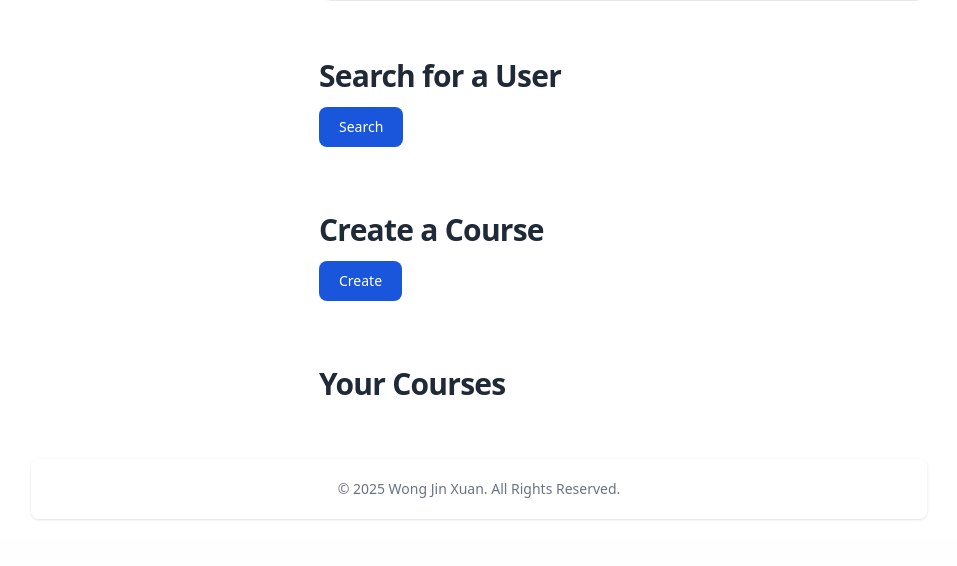
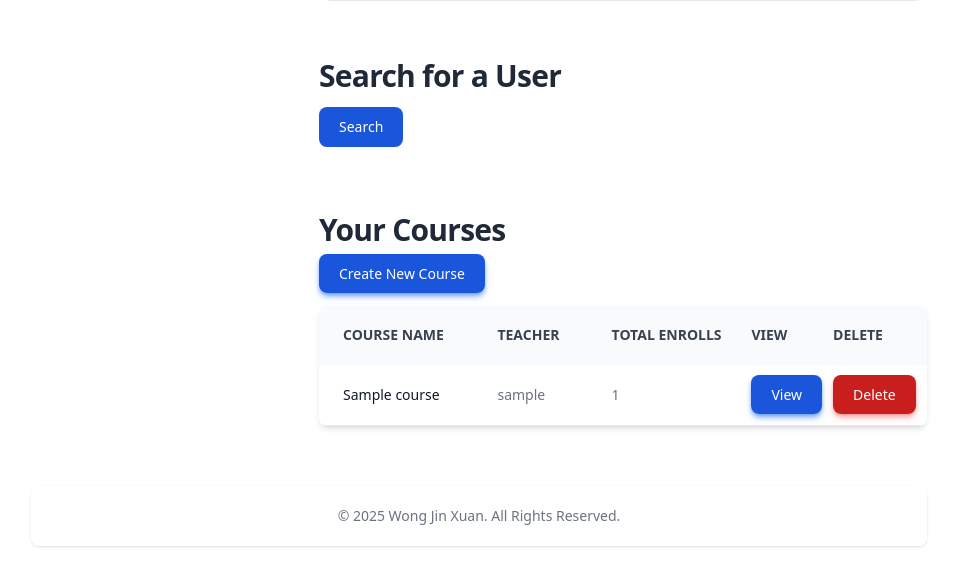
Before and after one commit to Jx1126/awd-final, a Django app: template elearning/users/templates/users/teacher_homepage.html in a window 1280 px wide. Shown: the part 956-1522 px from the top of the page, without its empty margins (161-1118 px from the left). Before the commit the page ends 1476 px from the top, so only its background shows below. Run offline with Django 5.2, Linux system fonts and the light colour scheme; the template is opened without the code that fills it: values that come from a table or form of the project are taken from there, others are empty; tables that the repository leaves empty hold one stand-in row (values such as "Sample post"); style sheets or scripts are compiled from the project's sources; some libraries are stand-ins or nearby versions.

Commit message:
feat(course): add course creation function for teachers
- Teachers can now see all courses they created on their homepage.
- View, edit, and delete function not implemented yet.

```diff
--- a/elearning/courses/forms.py
+++ b/elearning/courses/forms.py
@@ -4,4 +4,4 @@ from .models import Course
 class CourseForm(forms.ModelForm):
   class Meta:
     model = Course
-    field = ['course_title', 'course_description']
+    fields = ['course_title', 'course_description']
--- /dev/null
+++ b/elearning/courses/urls.py
@@ -0,0 +1,8 @@
+from django.contrib import admin
+from django.urls import path
+from django.contrib.auth.decorators import login_required
+from courses import views as courses_views
+
+urlpatterns = [
+    path('create/', login_required(login_url='user/login/')(courses_views.create_course), name='create_course'),
+]
--- a/elearning/elearning/urls.py
+++ b/elearning/elearning/urls.py
@@ -8,4 +8,5 @@ urlpatterns = [
     path('admin/', admin.site.urls),
     path('', homepage, name='homepage'),
     path('user/', include('users.urls')),
+    path('user/course/', include('courses.urls')),
 ]
--- a/elearning/users/templates/users/student_homepage.html
+++ b/elearning/users/templates/users/student_homepage.html
@@ -65,7 +65,7 @@
                   {% endfor %}
                 </ol>
               {% else %}
-                <p class="text-gray-500">No status updates yet.</p>
+                <p class="text-gray-500 mb-8">No status updates yet.</p>
               {% endif %}
               <div id="update_status">
                 <div class="w-full sm:min-w-md p-4 bg-white border border-gray-200 rounded-lg shadow-sm sm:p-6 md:p-8">
--- a/elearning/users/templates/users/teacher_homepage.html
+++ b/elearning/users/templates/users/teacher_homepage.html
@@ -63,7 +63,7 @@
                   {% endfor %}
                 </ol>
               {% else %}
-                <p class="text-gray-500">No status updates yet.</p>
+                <p class="text-gray-500 mb-8">No status updates yet.</p>
               {% endif %}
               <div id="update_status">
                 <div class="w-full sm:min-w-md p-4 bg-white border border-gray-200 rounded-lg shadow-sm sm:p-6 md:p-8">
@@ -98,15 +98,63 @@
         <button type="button" class="text-white bg-blue-700 hover:bg-blue-800 focus:ring-4 focus:ring-blue-300 font-medium rounded-lg text-sm px-5 py-2.5 me-2 mb-2 focus:outline-none hover:cursor-pointer ease-in-out">Search</button>
       </section>
 
-      {% comment %} Create courses section {% endcomment %}
-      <section class="mb-15">
-        <h2 class="mb-4 text-xl font-extrabold leading-none tracking-tight text-gray-800 md:text-2xl lg:text-3xl">Create a Course</h2>
-        <button type="button" class="text-white bg-blue-700 hover:bg-blue-800 focus:ring-4 focus:ring-blue-300 font-medium rounded-lg text-sm px-5 py-2.5 me-2 mb-2 focus:outline-none hover:cursor-pointer ease-in-out">Create</button>
-      </section>
-
-      {% comment %} Teacher's courses section {% endcomment %}
+      {% comment %} Courses section {% endcomment %}
       <section class="mb-15">
         <h2 class="mb-4 text-xl font-extrabold leading-none tracking-tight text-gray-800 md:text-2xl lg:text-3xl">Your Courses</h2>
+        <a href="/user/course/create/" class="text-white bg-blue-700 hover:bg-blue-800 focus:ring-4 focus:ring-blue-300 font-medium shadow-md shadow-blue-500/70 transition rounded-lg text-sm px-5 py-2.5 me-2 mb-4 focus:outline-none hover:cursor-pointer ease-in-out">
+          Create New Course
+        </a>
+
+        <div class="relative overflow-x-auto shadow-md mt-5 sm:rounded-lg">
+          <table class="w-full text-sm text-left rtl:text-right text-gray-500">
+            <thead class="text-sm text-gray-700 uppercase bg-gray-50">
+              <tr>
+                <th scope="col" class="px-6 py-5">
+                  Course Name
+                </th>
+                <th scope="col" class="px-6 py-5">
+                  Teacher
+                </th>
+                <th scope="col" class="px-6 py-5">
+                  Total Enrolls
+                </th>
+                <th scope="col" class="py-5">
+                  View
+                </th>
+                <th scope="col" class="py-5">
+                  Delete
+                </th>
+              </tr>
+            </thead>
+            <tbody>
+              {% if teacher_courses %}
+                {% for course in teacher_courses %}
+                  <tr class="odd:bg-white even:bg-gray-50 border-b border-gray-200">
+                    <th scope="row" class="px-6 py-5 font-medium text-gray-900 whitespace-nowrap">
+                      {{ course.course_title }}
+                    </th>
+                    <td class="px-6 py-5">
+                      {{ course.created_by.user.username }}
+                    </td>
+                    <td class="px-6 py-5">
+                      {{ course.enrolled_students.count }}
+                    </td>
+                    <td class="py-5">
+                      <a href="#" class="text-white bg-blue-700 hover:bg-blue-800 focus:ring-4 focus:ring-blue-300 font-medium shadow-md shadow-blue-500/70 transition rounded-lg text-sm px-5 py-2.5 me-2 mb-2 focus:outline-none hover:cursor-pointer ease-in-out">View</a>
+                    </td>
+                    <td class="py-5">
+                      <a href="#" class="text-white bg-red-700 hover:bg-red-800 focus:ring-4 focus:ring-red-300 font-medium shadow-md shadow-red-500/50 transition rounded-lg text-sm px-5 py-2.5 me-2 mb-2 focus:outline-none hover:cursor-pointer ease-in-out">Delete</a>
+                    </td>
+                  </tr>
+                {% endfor %}
+              {% else %}
+                <tr>
+                  <td colspan="5" class="text-center py-5">No courses created yet.</td>
+                </tr>
+              {% endif %}
+            </tbody>
+          </table>
+        </div>
       </section>
     </div>
   </div>
--- a/elearning/users/urls.py
+++ b/elearning/users/urls.py
@@ -6,6 +6,6 @@ from users import views as user_views
 urlpatterns = [
     path('register/', user_views.user_register, name='register'),
     path('login/', user_views.user_login, name='login'),
-    path('logout/', login_required(login_url='/login/')(user_views.user_logout), name='logout'),
-    path('home/', login_required(login_url='/login/')(user_views.homepage), name='home'),
+    path('logout/', login_required(login_url='login/')(user_views.user_logout), name='logout'),
+    path('home/', login_required(login_url='login/')(user_views.homepage), name='home'),
 ]
```
Also changed, not shown: elearning/courses/templates/courses/create_course.html (added, +30 -0 lines), elearning/courses/views.py (+23 -0 lines), elearning/users/views.py (+14 -7 lines).
